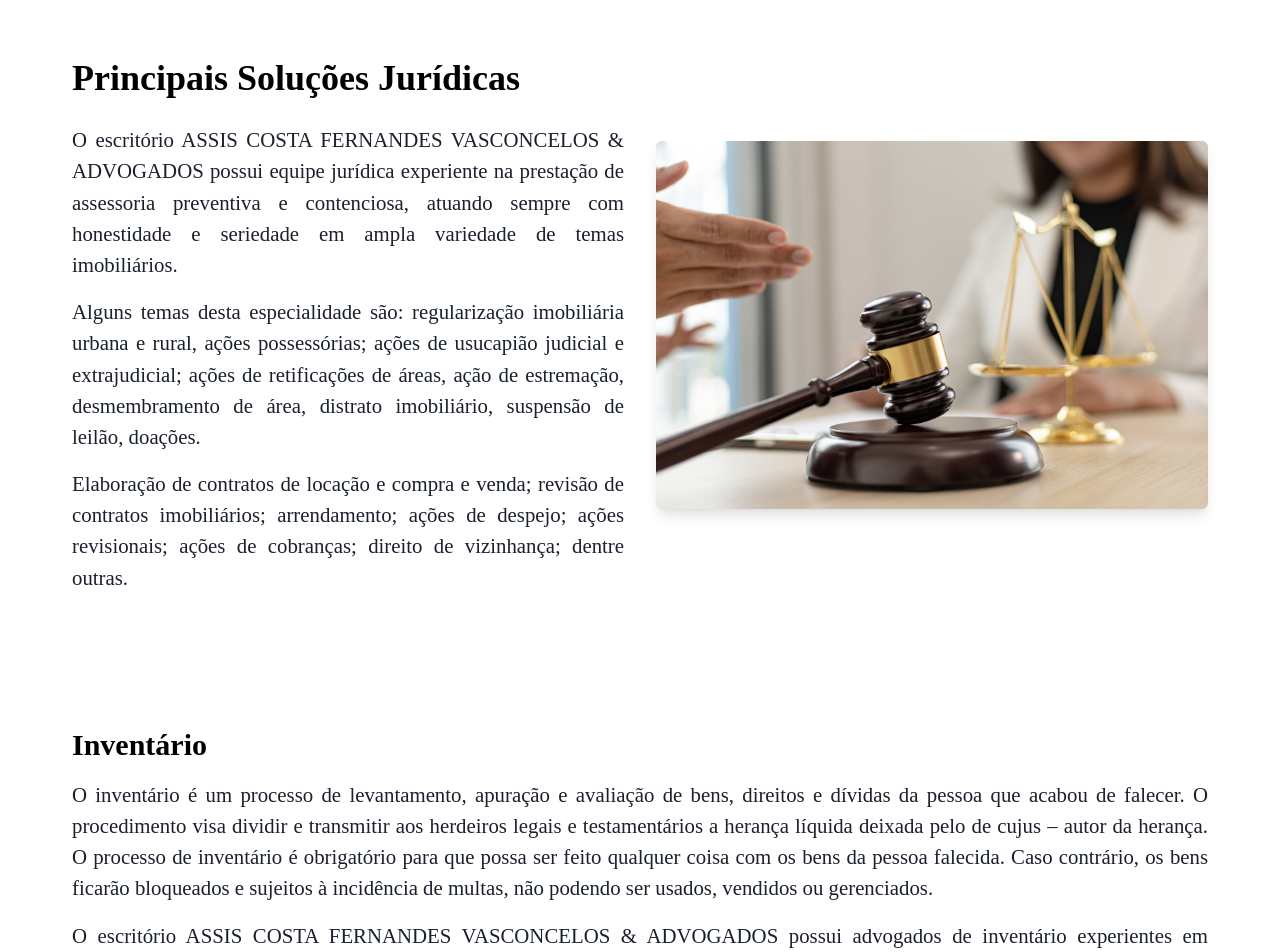
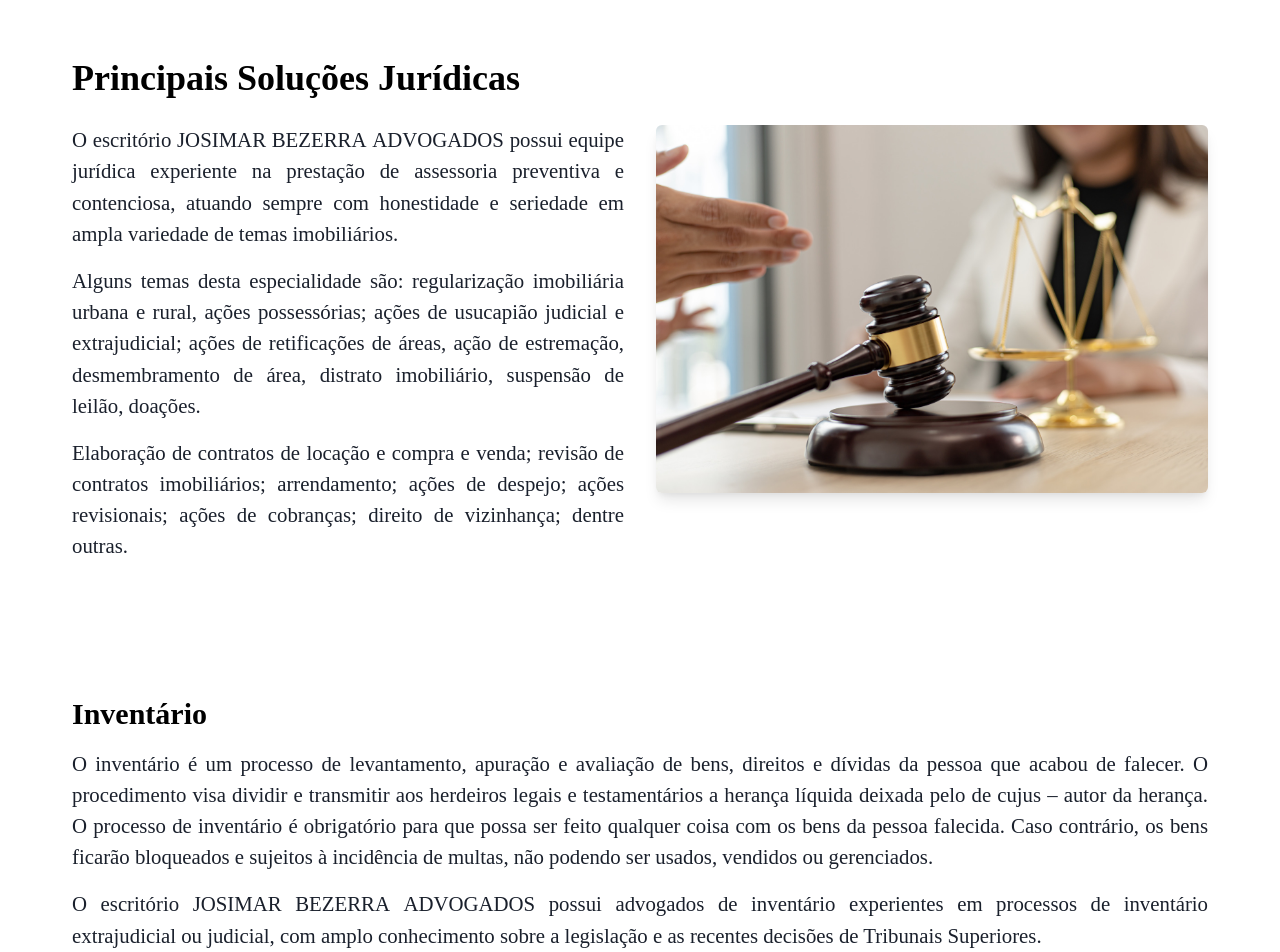
Before and after one commit to PedroOrnelasPego/direito-imobiliario, a React (Vite) app: page / in a window 1280 px wide. Shown: the part 2320-3272 px from the top of the page. Built offline with nearby package versions, Linux system fonts and the light colour scheme; a web font is replaced by a local one.

Commit message:
update head

```diff
--- a/src/components/Location/Location.jsx
+++ b/src/components/Location/Location.jsx
@@ -46,7 +46,7 @@ const Location = () => {
               mb={4}
               fontFamily="'The Youngest Serif', serif"
             >
-              O escritório ASSIS COSTA FERNANDES VASCONCELOS & ADVOGADOS possui
+              O escritório JOSIMAR BEZERRA ADVOGADOS possui
               advogados de inventário experientes em processos de inventário
               extrajudicial ou judicial, com amplo conhecimento sobre a
               legislação e as recentes decisões de Tribunais Superiores.
--- a/src/components/Products/Products.jsx
+++ b/src/components/Products/Products.jsx
@@ -30,7 +30,7 @@ const Products = () => {
             mb={4}
             fontFamily="'The Youngest Serif', serif"
           >
-            O escritório ASSIS COSTA FERNANDES VASCONCELOS & ADVOGADOS possui
+            O escritório JOSIMAR BEZERRA ADVOGADOS possui
             equipe jurídica experiente na prestação de assessoria preventiva e
             contenciosa, atuando sempre com honestidade e seriedade em ampla
             variedade de temas imobiliários.
```
